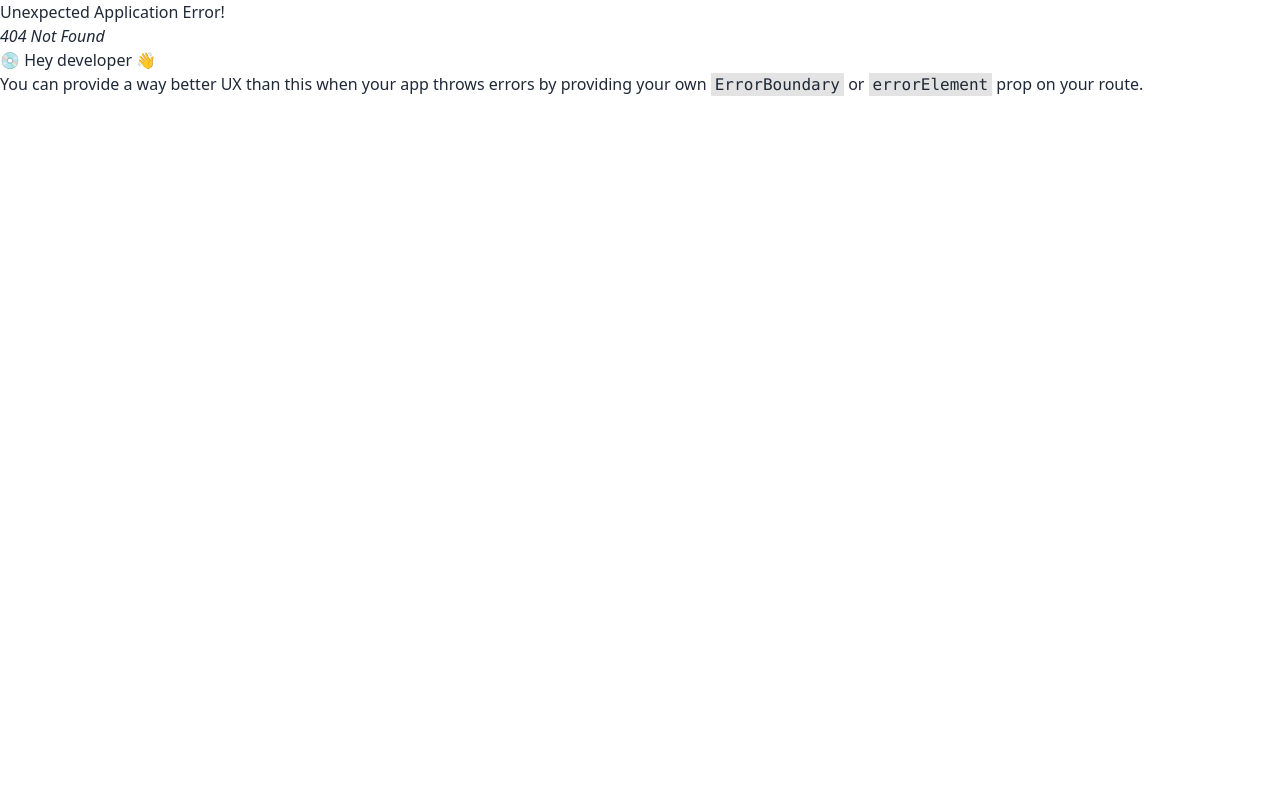
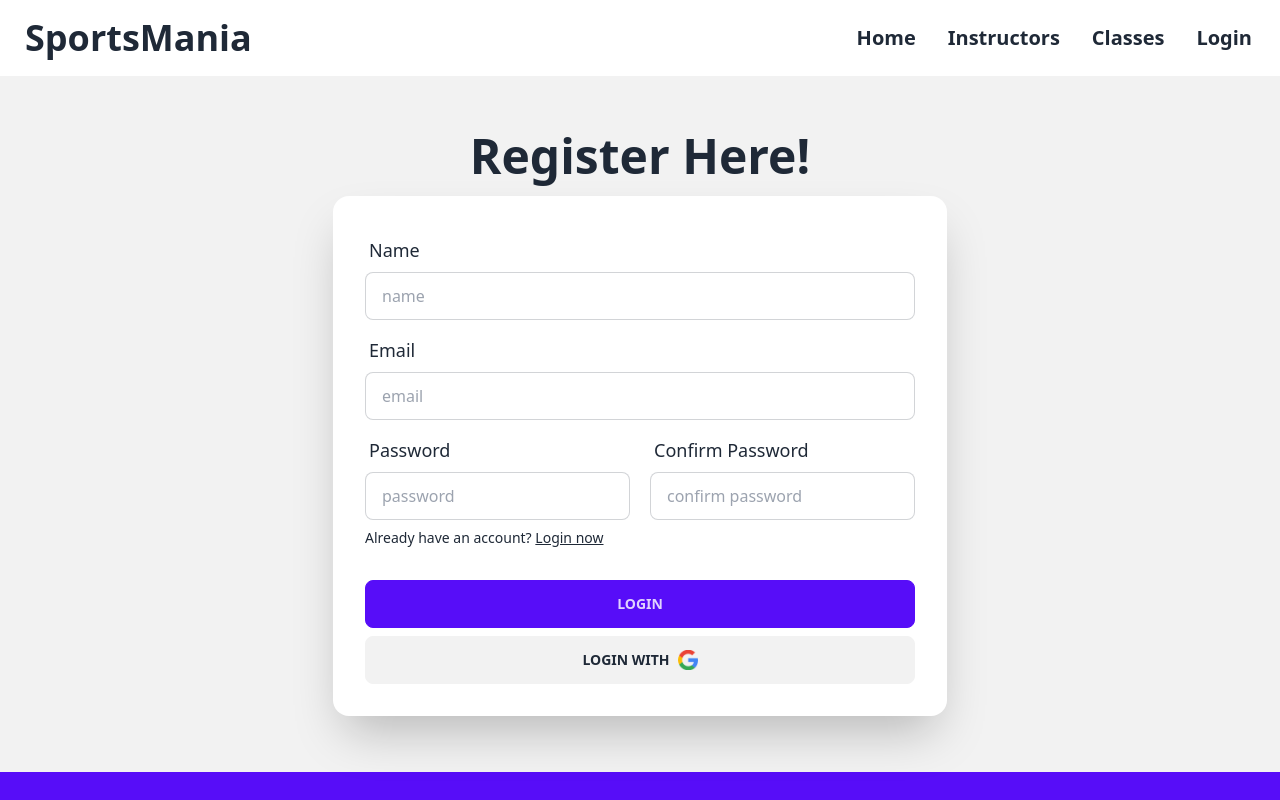
Before and after one commit to dev-maruful/sportsMania-client, a React (Vite) app: page /register in a window 1280 px wide. Before the commit this address had no page. Shown: the top 800 px of the page. Built offline with nearby package versions, Linux system fonts and the light colour scheme.

Commit message:
registration page design done

```diff
--- a/src/Routes/routes.jsx
+++ b/src/Routes/routes.jsx
@@ -2,6 +2,7 @@ import { createBrowserRouter } from "react-router-dom";
 import Main from "../layouts/Main";
 import Home from "../pages/Home/Home";
 import Login from "../pages/Login/Login";
+import Register from "../pages/Register/Register";
 
 export const router = createBrowserRouter([
   {
@@ -16,6 +17,10 @@ export const router = createBrowserRouter([
         path: "login",
         element: <Login></Login>,
       },
+      {
+        path: "register",
+        element: <Register></Register>,
+      },
     ],
   },
 ]);
--- a/src/pages/Login/Login.jsx
+++ b/src/pages/Login/Login.jsx
@@ -12,7 +12,7 @@ const Login = () => {
         <div className="text-center">
           <h1 className="text-5xl font-bold">Login now!</h1>
         </div>
-        <div className="card flex-shrink-0 w-full max-w-sm shadow-2xl bg-base-100">
+        <div className="card flex-shrink-0 w-full shadow-2xl bg-base-100">
           <div className="card-body">
             <div className="form-control">
               <label className="label">
--- a/src/pages/Register/Register.jsx
+++ b/src/pages/Register/Register.jsx
@@ -1,7 +1,94 @@
 import React from "react";
+import SocialLogin from "../../components/SocialLogin";
+import { Link } from "react-router-dom";
+import { useForm } from "react-hook-form";
 
 const Register = () => {
-  return <div></div>;
+  const {
+    register,
+    handleSubmit,
+    watch,
+    formState: { errors },
+  } = useForm();
+
+  const onSubmit = (data) => {
+    console.log(data);
+  };
+
+  return (
+    <div className="hero p-10 bg-base-200">
+      <div className="hero-content flex-col">
+        <div className="text-center">
+          <h1 className="text-5xl font-bold">Register Here!</h1>
+        </div>
+        <div className="card flex-shrink-0 w-full shadow-2xl bg-base-100">
+          <form className="card-body ">
+            <div className="form-control">
+              <label className="label">
+                <span className="label-text text-lg font-medium">Name</span>
+              </label>
+              <input
+                type="text"
+                placeholder="name"
+                className="input input-bordered"
+              />
+            </div>
+            <div className="form-control">
+              <label className="label">
+                <span className="label-text text-lg font-medium">Email</span>
+              </label>
+              <input
+                required
+                type="text"
+                placeholder="email"
+                className="input input-bordered"
+              />
+            </div>
+            <div className="flex gap-5">
+              <div className="form-control relative">
+                <label className="label">
+                  <span className="label-text text-lg font-medium">
+                    Password
+                  </span>
+                </label>
+                <input
+                  required
+                  type="password"
+                  placeholder="password"
+                  className="input input-bordered"
+                />
+              </div>
+              <div className="form-control relative">
+                <label className="label">
+                  <span className="label-text text-lg font-medium">
+                    Confirm Password
+                  </span>
+                </label>
+                <input
+                  required
+                  type="password"
+                  placeholder="confirm password"
+                  className="input input-bordered"
+                />
+              </div>
+            </div>
+            <p className="text-sm">
+              Already have an account?{" "}
+              <Link to="/login">
+                <span className="link font-medium">Login now</span>
+              </Link>
+            </p>
+            <div className="form-control mt-6">
+              <button className="btn btn-primary">Login</button>
+            </div>
+            <div>
+              <SocialLogin></SocialLogin>
+            </div>
+          </form>
+        </div>
+      </div>
+    </div>
+  );
 };
 
 export default Register;
```
